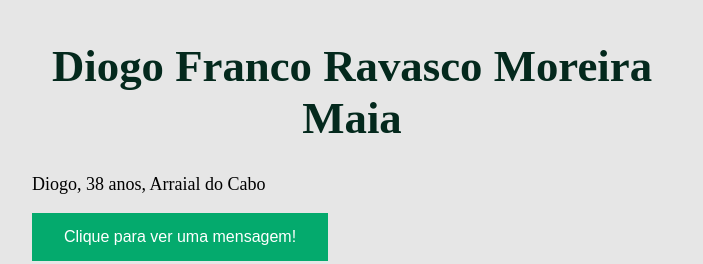
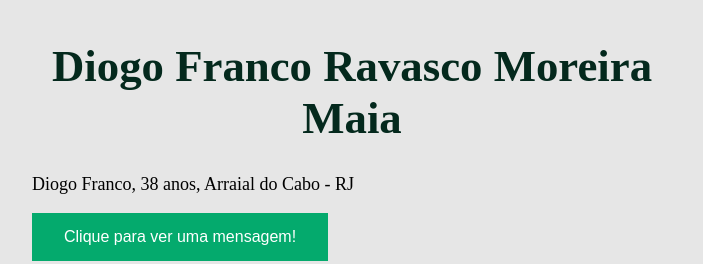
Before and after one commit to diogofrancodev/trabalho01, a plain HTML site: page index.html in a window 1280 px wide. Shown: the top 264 px of the page, without its empty margins (303-1006 px from the left). Drawn offline with Linux system fonts and the light colour scheme.

Commit message:
Update index.html

```diff
--- a/index.html
+++ b/index.html
@@ -11,7 +11,7 @@
 <body>
     <div class="container">
         <h1>Diogo Franco Ravasco Moreira Maia</h1>
-        <p>Diogo, 38 anos, Arraial do Cabo</p>
+        <p>Diogo Franco, 38 anos, Arraial do Cabo - RJ</p>
         <button class="button" onclick="mensagemFunc()">Clique para ver uma mensagem!</button>
         <div id="msg"></div>
         <ul>
```
